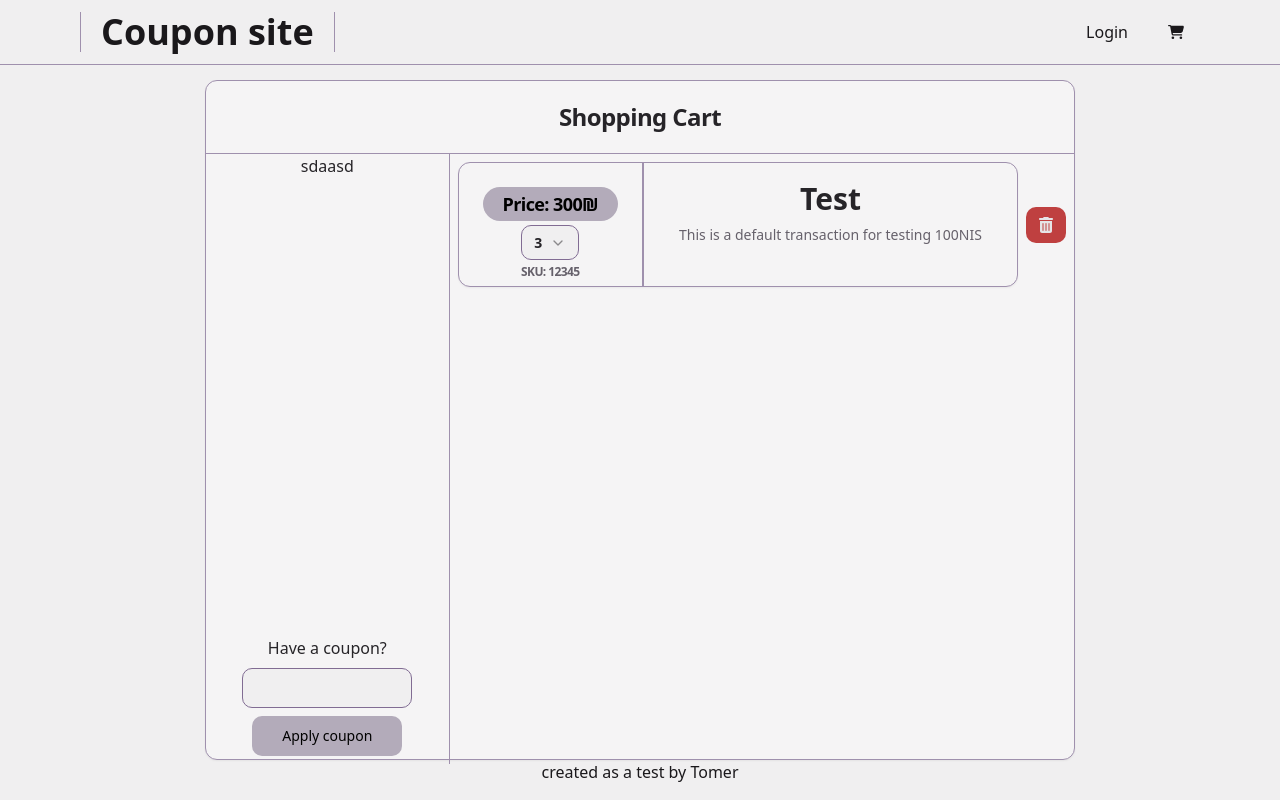
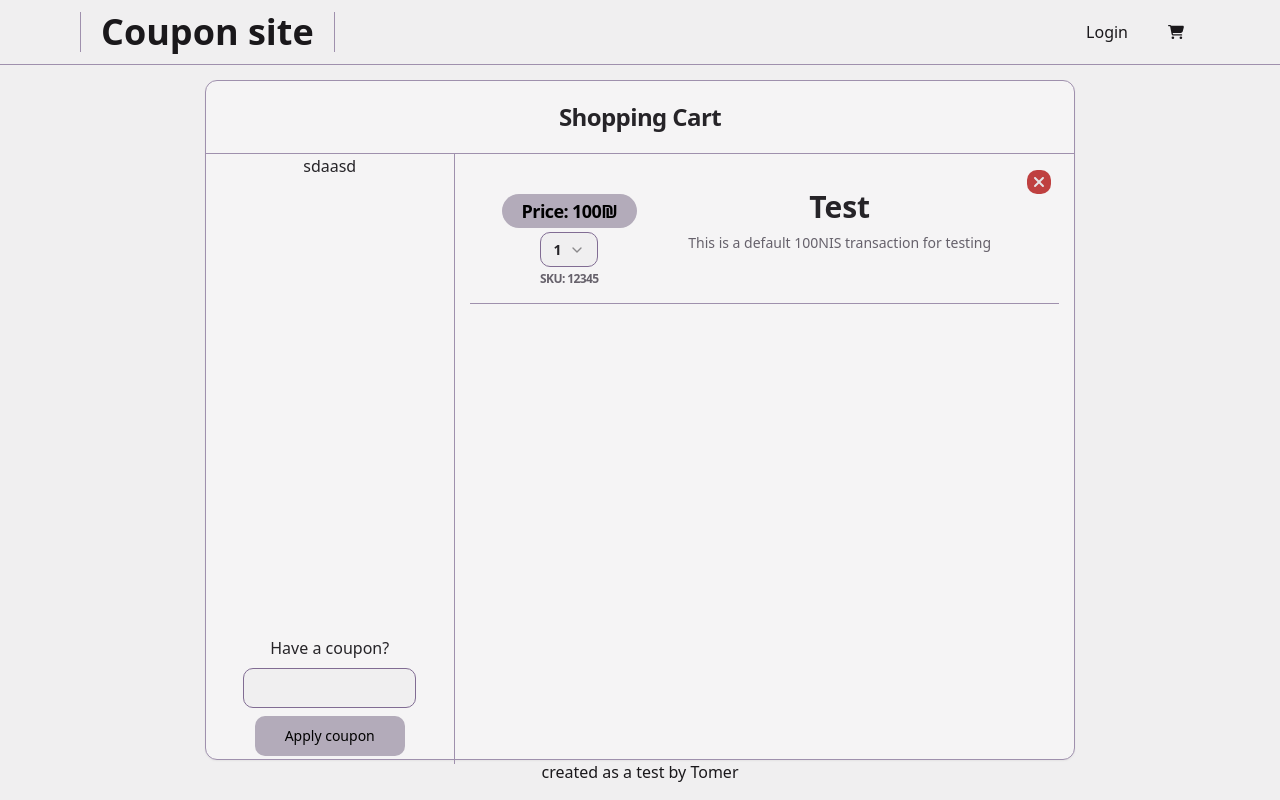
Before and after one commit to TomerH0525/Oversight_Test, a React (Vite) app: page / in a window 1280 px wide. Built offline with nearby package versions, Linux system fonts and the light colour scheme.

Commit message:
changed abit cartITEM border behaviour

```diff
--- a/src/components/Pages/TransactionPage/CartItem.tsx
+++ b/src/components/Pages/TransactionPage/CartItem.tsx
@@ -14,7 +14,7 @@ import {
   SelectTrigger,
   SelectValue,
 } from "@/components/ui/select";
-import { faTrashCan } from "@fortawesome/free-solid-svg-icons";
+import { faXmark } from "@fortawesome/free-solid-svg-icons";
 import { FontAwesomeIcon } from "@fortawesome/react-fontawesome";
 import React, { useEffect } from "react";
 import { useState } from "react";
@@ -44,12 +44,12 @@ const CartItem = React.memo((props: DefaultTransaction) => {
   };
 
   return (
-    <div className="flex flex-row flex-shrink-0 gap-2 p-2 w-full">
-      <Card className="flex flex-row h-[150px] lg:h-[125px] grow">
-        <CardHeader className="border-r-2 lg:w-[250px]">
+    <div className="flex flex-row flex-shrink-0 gap-2 p-2 w-[95%] border-b mx-auto mt-2">
+      <Card className="flex flex-row h-[125px] grow border-0 shadow-none rounded-none">
+        <CardHeader className="lg:w-[250px]">
           <CardTitle className="flex flex-col gap-1">
             <Badge
-              className="sm:text-lg place-content-center"
+              className="lg:text-lg place-content-center min-w-[100px] text-sm"
               variant={"secondary"}
             >
               Price: {price}
@@ -85,8 +85,8 @@ const CartItem = React.memo((props: DefaultTransaction) => {
           <CardDescription>{props.itemDescription}</CardDescription>
         </CardContent>
       </Card>
-      <Button className="m-auto" size={"sm"} variant={"destructive"}>
-        <FontAwesomeIcon icon={faTrashCan} />
+      <Button className="w-2 h-6" size={"sm"} variant={"destructive"}>
+      <FontAwesomeIcon icon={faXmark} />
       </Button>
     </div>
   );
--- a/src/components/Pages/TransactionPage/CartPage.tsx
+++ b/src/components/Pages/TransactionPage/CartPage.tsx
@@ -9,8 +9,8 @@ const cart = [
   {
     price: 100,
     itemName: "Test",
-    itemDescription: "This is a default transaction for testing 100NIS",
-    amount: 3,
+    itemDescription: "This is a default 100NIS transaction for testing",
+    amount: 1,
     sku: "12345",
   },
 ];
```
